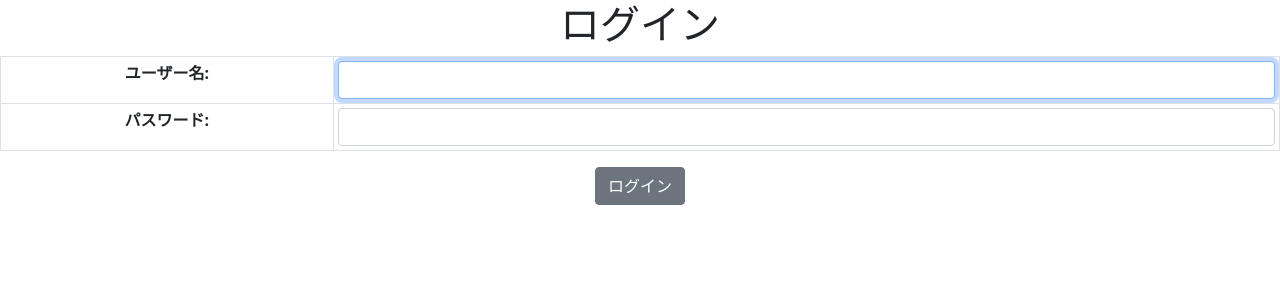
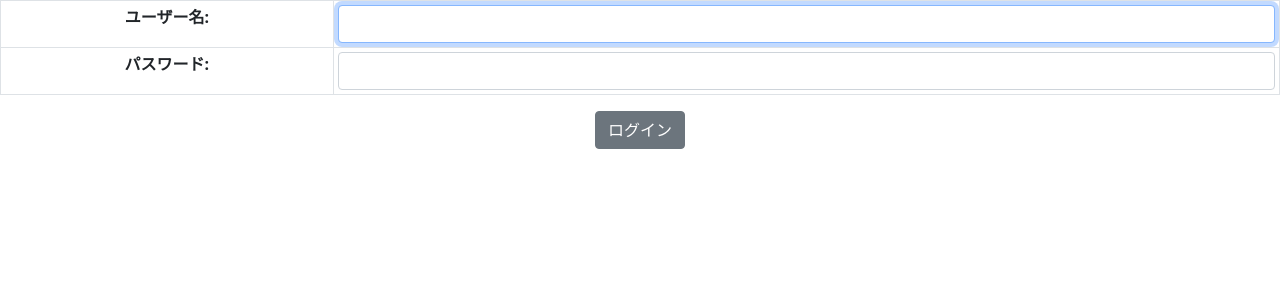
Before and after one commit to yahayuta/conspro2, a Django app: page /login/ in a window 1280 px wide. Shown: the top 300 px of the page. Run offline with Django 4.2, Linux system fonts and the light colour scheme.

Commit message:
ログインUI修正

```diff
--- a/main/templates/login.html
+++ b/main/templates/login.html
@@ -10,7 +10,6 @@
 </head>
 <body>
     <form action="{% url 'login' %}" method="post" class="text-center">
-        <h1>ログイン</h1>
         {% csrf_token %}
         <table class="table table-bordered table-sm">{{ form.as_table }}</table>
         <div><input type="submit" value="ログイン" class="btn btn-secondary"></div>
```
